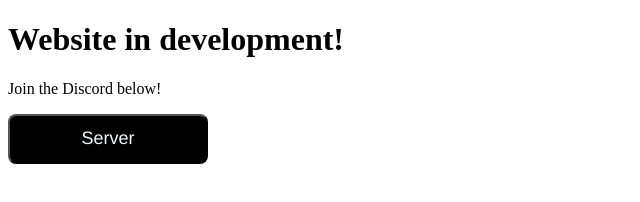
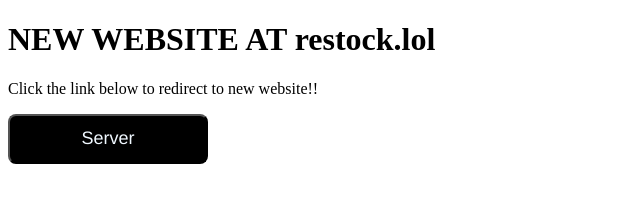
Before and after one commit to repact/repact.lol, a plain HTML site: page index.html in a window 1280 px wide. Shown: the whole page, without its empty margins (0-640 px from the left). Drawn offline with Linux system fonts and the light colour scheme.

Commit message:
Update index.html

```diff
--- a/index.html
+++ b/index.html
@@ -5,9 +5,9 @@
     <link rel="icon" type="image/x-icon" href="/images/favicon.ico">
 </head>
 <body>
-    <h1>Website in development!</h1>
-    <p>Join the Discord below!</p>
-<a href="https://discord.gg/FtCJuXJG2H" target="_blank">
+    <h1>NEW WEBSITE AT restock.lol</h1>
+    <p>Click the link below to redirect to new website!!</p>
+<a href="https://restock.lol" target="_blank">
     <button style="background-color: black;color: aliceblue;border-radius: 8px; height: 50px; width: 200px; font-size: 18px; font-family: 'Franklin Gothic Medium', 'Arial Narrow', Arial, sans-serif;">Server</button>
 </a>
 </body>
```
